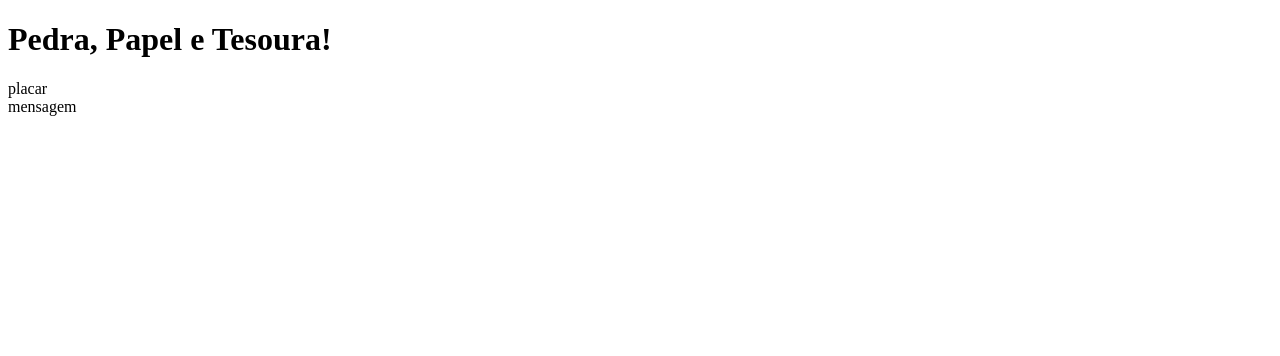
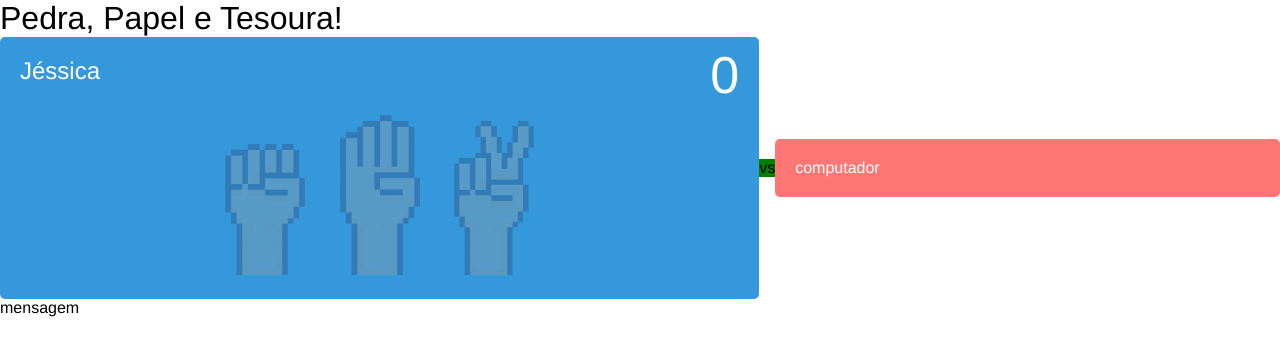
Before and after one commit to OliveiraJess/jokenpo, a plain HTML site: page index.html in a window 1280 px wide. Drawn offline with Linux system fonts and the light colour scheme.

Commit message:
index e css jogador

```diff
--- a/index.html
+++ b/index.html
@@ -6,6 +6,7 @@
     <meta http-equiv="X-UA-Compatible" content="IE=edge">
     <meta name="viewport" content="width=device-width, initial-scale=1.0">
     <title>Jokenpô</title>
+    <link rel="stylesheet" href="./style.css">
 </head>
 
 <body>
@@ -14,7 +15,21 @@
             Pedra, Papel e Tesoura!
         </h1>
         <div id="placar">
-            placar
+            <div id="jogador">
+                <h2 id="jogador-nome">Jéssica</h2>
+                <span id="jogador-pontos">0</span>
+                <ul id="jogador-escolha">
+                    <li><a href="" id="jogador-escolha-1"><img src="./img/pedra.png" alt="pedra"></a></li>
+                    <li><a href="" id="jogador-escolha-2"><img src="./img/papel.png" alt="papel"></a></li>
+                    <li><a href="" id="jogador-escolha-3"><img src="./img/tesoura.png" alt="tesoura"></a></li>
+                </ul>
+            </div>
+            <div id="versus">
+                vs
+            </div>
+            <div id="computador">
+                computador
+            </div>
         </div>
         <div id="mensagem">
             mensagem
--- /dev/null
+++ b/style.css
@@ -0,0 +1,95 @@
+:root {
+    --vermelho: #ff7675;
+    --azul    : #3498db;
+    --branco  : #fff;
+
+    --fonte: Helvetica Neue, Helvetica, Arial;
+}
+
+* {
+    margin     : 0;
+    padding    : 0;
+    font-family: var(--fonte);
+    font-weight: 400;
+    cursor     : default;
+}
+
+ul,
+li {
+    list-style: none;
+}
+
+
+
+/* #principal {} */
+
+#placar {
+    display        : flex;
+    align-items    : center;
+    justify-content: center;
+
+}
+
+#jogador {
+    background-color: var(--azul);
+}
+
+#jogador-pontos {
+    right: 20px;
+}
+
+#jogador #jogador-escolha {
+    text-align: center;
+    margin-top: 30px;
+}
+
+#jogador #jogador-escolha li {
+    display: inline;
+    padding: 0 15px;
+}
+
+#jogador #jogador-escolha a {
+    opacity: 0.2;
+}
+
+#jogador #jogador-escolha a:hover {
+    opacity: 1;
+}
+
+#jogador #jogador-escolha img {
+    max-width: 80px;
+}
+
+#jogador,
+#computador {
+    flex-grow    : 1;
+    color        : var(--branco);
+    border-radius: 5px;
+    padding      : 20px;
+    position: relative;
+}
+
+#jogador-nome,
+#computador-nome {
+    font-size: 24px;
+}
+
+#jogador-pontos,
+#computador-pontos {
+    font-size: 52px;
+    position : absolute;
+    top      : 8px;
+}
+
+#versus {
+    background-color: green;
+
+}
+
+#computador {
+    background-color: var(--vermelho);
+
+
+}
+
+/* #mensagem {} */
```
